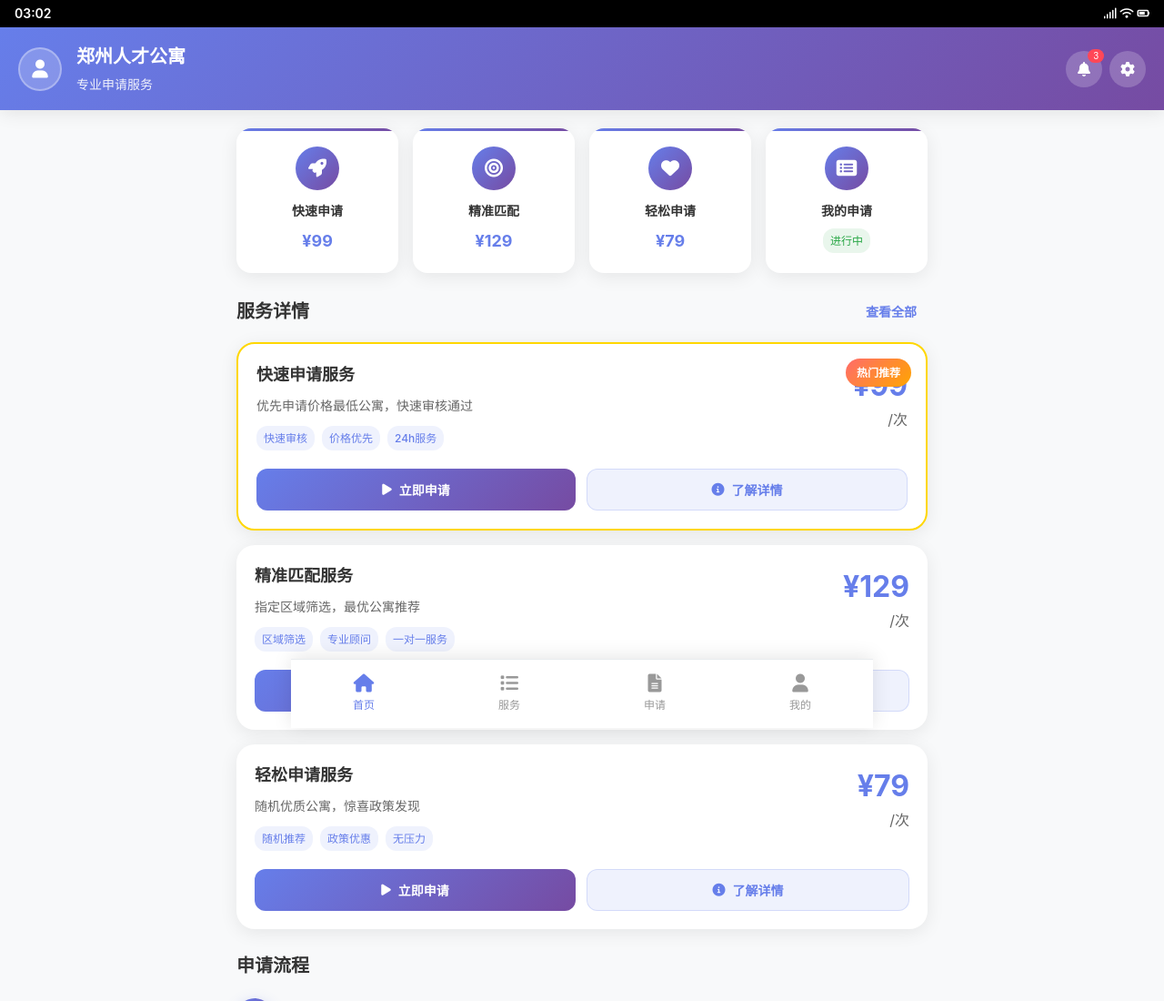
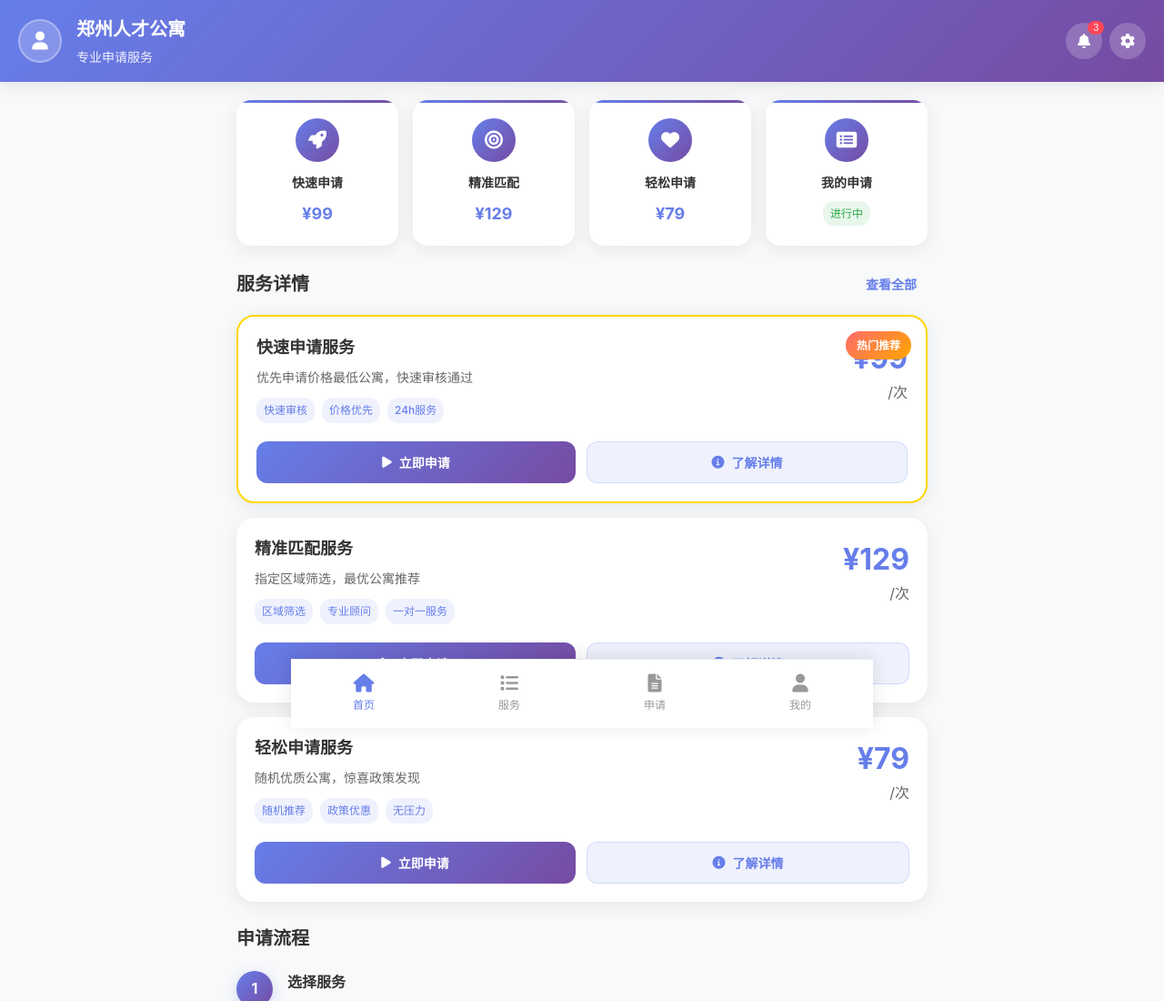
Before and after one commit to mbr1024/rcgy, a plain HTML site: page index.html in a window 1280 px wide. Shown: the top 1100 px of the page at 91% size. Drawn offline with Linux system fonts and the light colour scheme.

Commit message:
移除顶部状态栏，简化应用头部设计

```diff
--- a/index.html
+++ b/index.html
@@ -12,17 +12,7 @@
     <link href="https://cdnjs.cloudflare.com/ajax/libs/font-awesome/6.0.0/css/all.min.css" rel="stylesheet">
 </head>
 <body>
-    <!-- 顶部状态栏 -->
-    <div class="status-bar">
-        <div class="status-bar-content">
-            <span class="time">9:41</span>
-            <div class="status-icons">
-                <i class="fas fa-signal"></i>
-                <i class="fas fa-wifi"></i>
-                <i class="fas fa-battery-three-quarters"></i>
-            </div>
-        </div>
-    </div>
+
 
     <!-- 主应用头部 -->
     <header class="app-header">
--- a/script.js
+++ b/script.js
@@ -50,10 +50,6 @@ document.addEventListener('DOMContentLoaded', function() {
 
 // 初始化应用
 function initializeApp() {
-    // 设置状态栏时间
-    updateTime();
-    setInterval(updateTime, 60000); // 每分钟更新一次
-
     // 初始化触摸优化
     initTouchOptimization();
 
@@ -202,7 +198,6 @@ function handleVisibilityChange() {
     } else {
         // 应用回到前台
         resumeAnimations();
-        updateTime();
     }
 }
 
@@ -216,16 +211,7 @@ function resumeAnimations() {
     document.body.style.animationPlayState = 'running';
 }
 
-// 更新状态栏时间
-function updateTime() {
-    const timeElement = document.querySelector('.time');
-    if (timeElement) {
-        const now = new Date();
-        const hours = now.getHours().toString().padStart(2, '0');
-        const minutes = now.getMinutes().toString().padStart(2, '0');
-        timeElement.textContent = `${hours}:${minutes}`;
-    }
-}
+
 
 // 加载用户数据
 function loadUserData() {
--- a/styles.css
+++ b/styles.css
@@ -35,29 +35,7 @@ body {
     }
 }
 
-/* 顶部状态栏 */
-.status-bar {
-    background: #000;
-    color: white;
-    padding: 4px 16px;
-    font-size: 14px;
-    font-weight: 600;
-}
 
-.status-bar-content {
-    display: flex;
-    justify-content: space-between;
-    align-items: center;
-}
-
-.status-icons {
-    display: flex;
-    gap: 4px;
-}
-
-.status-icons i {
-    font-size: 12px;
-}
 
 /* 应用头部 */
 .app-header {
@@ -68,6 +46,7 @@ body {
     top: 0;
     z-index: 100;
     box-shadow: 0 2px 20px rgba(0,0,0,0.1);
+    margin-top: 0;
 }
 
 .header-content {
```
